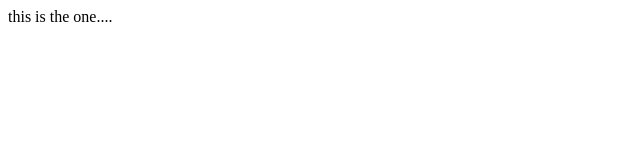
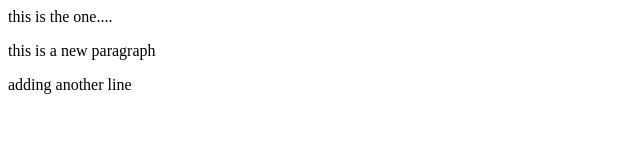
Before and after one commit to KeertanPatro/localrepo, a plain HTML site: page index.html in a window 1280 px wide. Shown: the whole page, without its empty margins (0-640 px from the left). Drawn offline with Linux system fonts and the light colour scheme.

Commit message:
Added new feature

```diff
--- a/index.html
+++ b/index.html
@@ -1 +1,3 @@
 <p> this is the one....</p>
+<p>this is a new paragraph</p>
+<p> adding another line</p>
```
